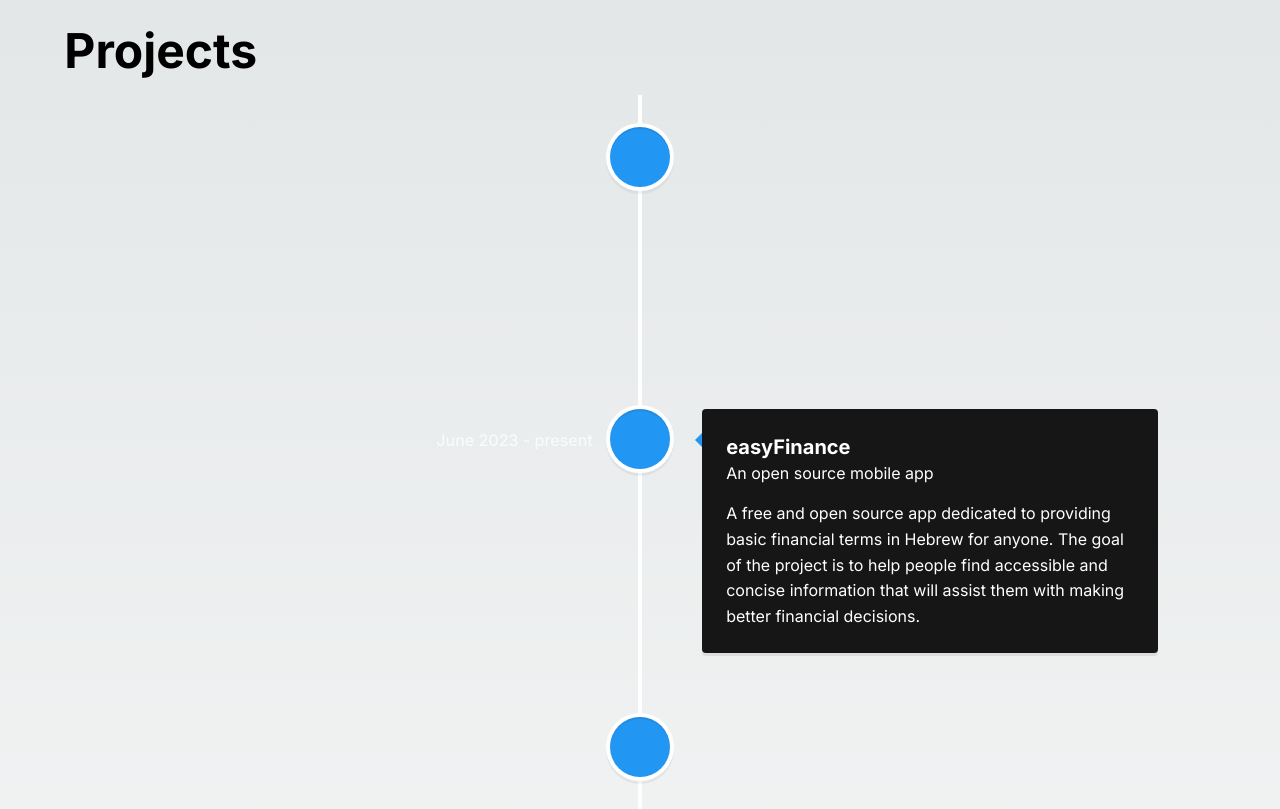
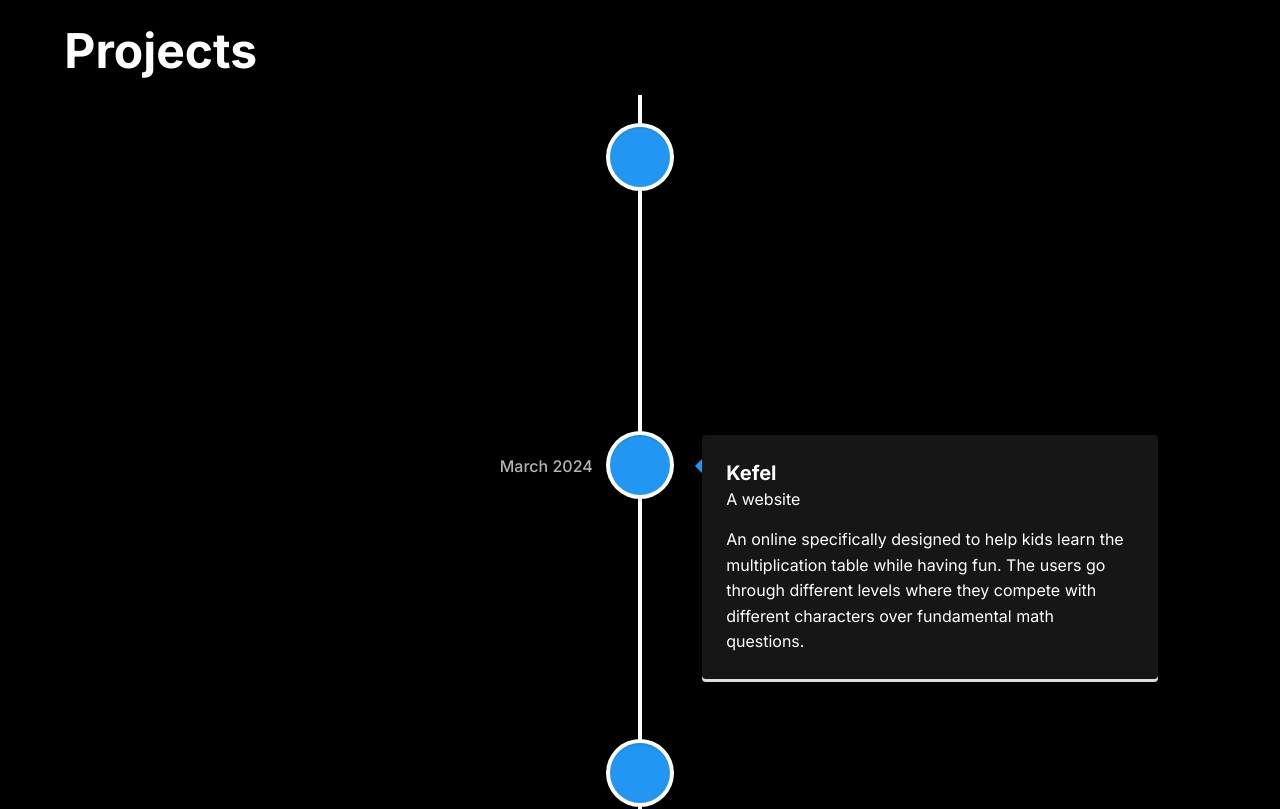
Before and after one commit to jonaprojects/portfolio, a Next.js app: page / in a window 1280 px wide. Shown: the part 900-1709 px from the top of the page. Built offline with nearby package versions, Linux system fonts and the light colour scheme.

Commit message:
Set theme to dark since light theme is simply not supported (i hate light theme), and updated the projects' list

```diff
--- a/components/sections/Projects.js
+++ b/components/sections/Projects.js
@@ -17,6 +17,44 @@ const Projects = (props) => {
           className="vertical-timeline-element--work"
           contentStyle={{ background: "#161616", color: "#fff" }}
           contentArrowStyle={{ borderRight: "7px solid  rgb(33, 150, 243)" }}
+          date="March 2024"
+          iconStyle={{ background: "rgb(33, 150, 243)", color: "#fff" }}
+        >
+          <h3 className="vertical-timeline-element-title text-xl font-bold">
+            LyricsLingo
+          </h3>
+          <h4 className="vertical-timeline-element-subtitle">
+            A chrome extension
+          </h4>
+          <p className="font-normal" style={{ fontWeight: "normal" }}>
+            A chrome extension for learning new languages with songs. The
+            extension provides the users with the lyrics of their favorite
+            songs, and help them translate and practice key phrases to level up
+            their language mastery.
+          </p>
+        </VerticalTimelineElement>
+        <VerticalTimelineElement
+          className="vertical-timeline-element--work"
+          contentStyle={{ background: "#161616", color: "#fff" }}
+          contentArrowStyle={{ borderRight: "7px solid  rgb(33, 150, 243)" }}
+          date="March 2024"
+          iconStyle={{ background: "rgb(33, 150, 243)", color: "#fff" }}
+        >
+          <h3 className="vertical-timeline-element-title text-xl font-bold">
+            Kefel
+          </h3>
+          <h4 className="vertical-timeline-element-subtitle">A website</h4>
+          <p className="font-normal" style={{ fontWeight: "normal" }}>
+            An online specifically designed to help kids learn the
+            multiplication table while having fun. The users go through
+            different levels where they compete with different characters over
+            fundamental math questions.
+          </p>
+        </VerticalTimelineElement>
+        <VerticalTimelineElement
+          className="vertical-timeline-element--work"
+          contentStyle={{ background: "#161616", color: "#fff" }}
+          contentArrowStyle={{ borderRight: "7px solid  rgb(33, 150, 243)" }}
           date="May 2023 - present"
           iconStyle={{ background: "rgb(33, 150, 243)", color: "#fff" }}
         >
@@ -32,26 +70,7 @@ const Projects = (props) => {
             progress and it is developed in React Native & Expo
           </p>
         </VerticalTimelineElement>
-        <VerticalTimelineElement
-          className="vertical-timeline-element--work"
-          contentStyle={{ background: "#161616", color: "#fff" }}
-          contentArrowStyle={{ borderRight: "7px solid  rgb(33, 150, 243)" }}
-          date="June 2023 - present"
-          iconStyle={{ background: "rgb(33, 150, 243)", color: "#fff" }}
-        >
-          <h3 className="vertical-timeline-element-title text-xl font-bold">
-            easyFinance
-          </h3>
-          <h4 className="vertical-timeline-element-subtitle">
-            An open source mobile app
-          </h4>
-          <p className="font-normal" style={{ fontWeight: "normal" }}>
-            A free and open source app dedicated to providing basic financial
-            terms in Hebrew for anyone. The goal of the project is to help people find
-            accessible and concise information that will assist them with making
-            better financial decisions.
-          </p>
-        </VerticalTimelineElement>
+
         <VerticalTimelineElement
           className="vertical-timeline-element--work"
           contentStyle={{ background: "#161616", color: "#fff" }}
--- a/styles/globals.css
+++ b/styles/globals.css
@@ -3,17 +3,9 @@
 @tailwind utilities;
 
 :root {
-  --foreground-rgb: 0, 0, 0;
-  --background-start-rgb: 214, 219, 220;
-  --background-end-rgb: 255, 255, 255;
-}
-
-@media (prefers-color-scheme: dark) {
-  :root {
-    --foreground-rgb: 255, 255, 255;
-    --background-start-rgb: 0, 0, 0;
-    --background-end-rgb: 0, 0, 0;
-  }
+  --foreground-rgb: 255, 255, 255;
+  --background-start-rgb: 0, 0, 0;
+  --background-end-rgb: 0, 0, 0;
 }
 
 body {
--- a/tailwind.config.js
+++ b/tailwind.config.js
@@ -13,7 +13,6 @@ module.exports = {
           "conic-gradient(from 180deg at 50% 50%, var(--tw-gradient-stops))",
       },
     },
-
   },
   plugins: [],
 };
```
